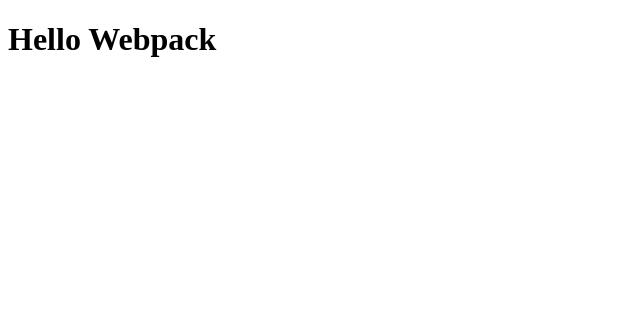
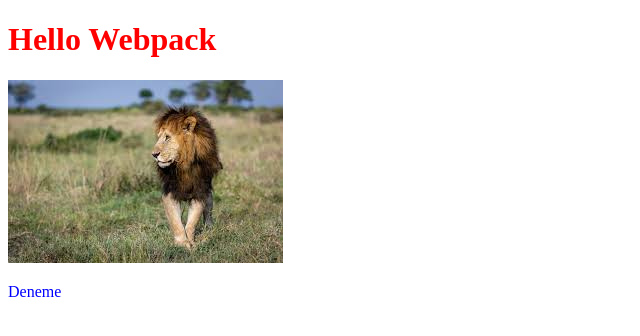
Before and after one commit to neominalsolutions/react-webpack, a React app: page / in a window 1280 px wide. Shown: the top 336 px of the page, without its empty margins (0-640 px from the left). Built offline with nearby package versions, Linux system fonts and the light colour scheme.

Commit message:
add styles and assets for initial React setup with Webpack

```diff
--- a/package.json
+++ b/package.json
@@ -23,7 +23,12 @@
     "@types/react": "^19.0.8",
     "@types/react-dom": "^19.0.3",
     "babel-loader": "^9.2.1",
+    "css-loader": "^7.1.2",
+    "file-loader": "^6.2.0",
     "html-webpack-plugin": "^5.6.3",
+    "sass": "^1.83.4",
+    "sass-loader": "^16.0.4",
+    "style-loader": "^4.0.0",
     "typescript": "^5.7.3",
     "webpack": "^5.97.1",
     "webpack-cli": "^6.0.1",
--- /dev/null
+++ b/src/index.css
@@ -0,0 +1,3 @@
+.test {
+    color: red;
+}
--- a/src/index.tsx
+++ b/src/index.tsx
@@ -1,11 +1,16 @@
 import React from 'react';
 import ReactDOM from 'react-dom/client';
+import './index.css';
+import './style.scss';
+import lionPng from './assets/lion.jpg';
 
 // ana component
 const App = () => {
 	return (
 		<div>
-			<h1>Hello Webpack</h1>
+			<h1 className="test">Hello Webpack</h1>
+			<img src={lionPng} alt="placeholder" />
+			<p>Deneme</p>
 		</div>
 	);
 };
--- /dev/null
+++ b/src/style.scss
@@ -0,0 +1,5 @@
+$body-color: blue !important;
+
+body {
+  color: $body-color;
+}
--- a/webpack.config.js
+++ b/webpack.config.js
@@ -10,11 +10,34 @@
 	module: {
 		rules: [
 			{
-				test: /\.(ts|tsx|js|jsx)$/, // file extension to look for
+				test: /\.(ts|tsx|js|jsx)$/i, // file extension to look for
 				exclude: /node_modules/, // folder to exclude
 				use: {
 					loader: 'babel-loader', // loader which should be used
 				}, // transform ES6 to ES5
+			},
+			{
+				test: /\.css$/i,
+				use: ['style-loader', 'css-loader'],
+			},
+			{
+				test: /\.(png|jpe?g|gif)$/i,
+				use: [
+					{
+						loader: 'file-loader',
+					},
+				],
+			},
+			{
+				test: /\.s[ac]ss$/i,
+				use: [
+					// Creates `style` nodes from JS strings
+					'style-loader',
+					// Translates CSS into CommonJS
+					'css-loader',
+					// Compiles Sass to CSS
+					'sass-loader',
+				],
 			},
 		],
 	},
```
Also changed, not shown: src/react-app-env.d.ts (added, +8 -0 lines), .babelrc (added), src/assets/lion.jpg (added), 1 other file (tests, documents, lock files or other folders).
